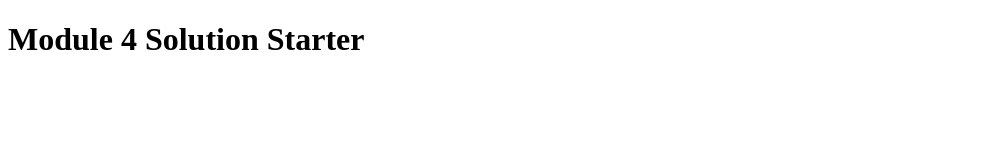
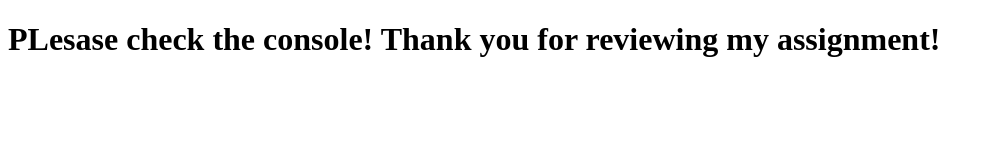
Before and after one commit to Gracy-24/Gracy-24.github.io, a plain HTML site: page index.html in a window 1280 px wide. Shown: the whole page, without its empty margins (0-993 px from the left). Drawn offline with Linux system fonts and the light colour scheme.

Commit message:
Update index.html

```diff
--- a/index.html
+++ b/index.html
@@ -11,6 +11,6 @@
   <script src="script.js"></script>
 </head>
 <body>
-  <h1>Module 4 Solution Starter</h1>
+  <h1>PLesase check the console! Thank you for reviewing my assignment!</h1>
 </body>
 </html>
```
